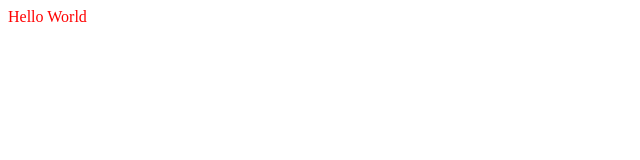
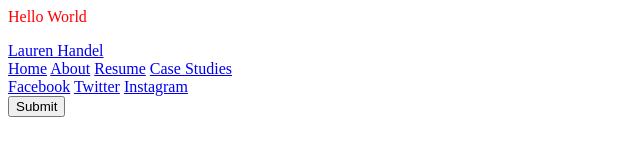
Before and after one commit to lmhandel22/HW17-Portfolio-, a plain HTML site: page index.html in a window 1280 px wide. Shown: the whole page, without its empty margins (0-640 px from the left). Drawn offline with Linux system fonts and the light colour scheme.

Commit message:
Header and Footer update
Updated header and footer html and added images to images folder

```diff
--- a/index.html
+++ b/index.html
@@ -4,7 +4,29 @@
 </head>
 <body>
    <p>Hello World</p>
+   <!-- Nav HTML -->
+   <div class="logo"></div>
+   <div class="nav">
+       <div class="left">
+            <a href="#">Lauren Handel</a>
+       </div>
+       <div class="center">
+            <a href="#">Home</a>
+            <a href="#">About</a>
+            <a href="#">Resume</a>
+            <a href="#">Case Studies</a>
+       </div>
+   </div>
 
+   <!-- Footer HTML -->
+   <div class="footer">
+        <a href="#" class="fb">Facebook</a>
+        <a href="#" class="tw">Twitter</a>
+        <a href="#" class="ig">Instagram</a>
+    </div>
+    <div class="right">
+        <button>Submit</button>
+   </div>
 
 </body>
 </html>
```
Also changed, not shown: images/Pink-hair.jpg (added), images/grad-photo.jpg (added), images/headshot-nontransparent.jpg (added), images/headshot-variation.jpg (added), images/mt.elbert.jpg (added), images/run-group.jpg (added), 7 other files.
